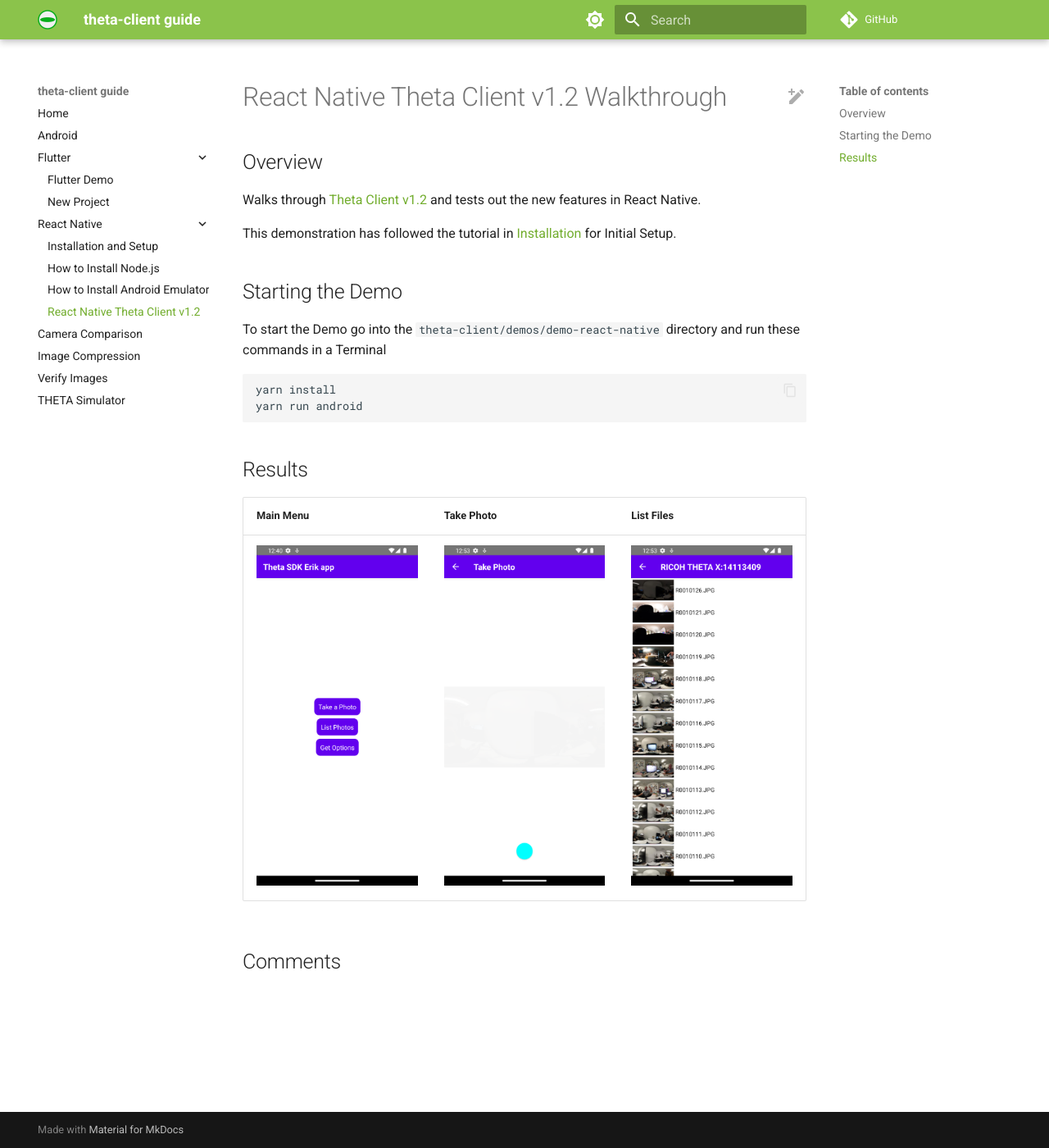
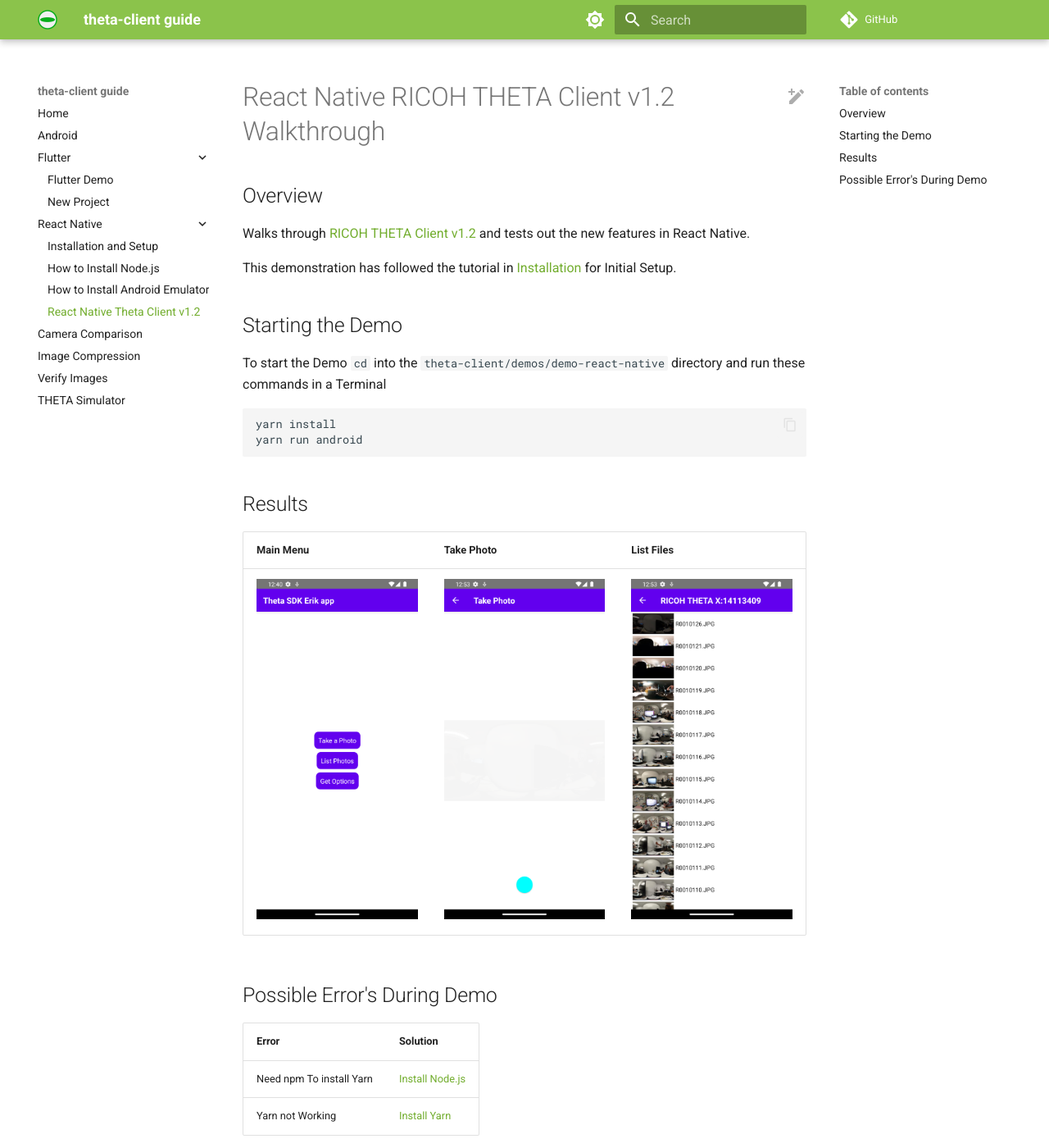
Before and after one commit to theta360developers/theta-client-guide, an MkDocs documentation site: the page built from docs/react-native-theta-client-1_2.md, in a window 1280 px wide and 1400 px high. Shown: the whole window at 82% size. Built offline with MkDocs 1.6.1 and Material for MkDocs 9.7.7, drawn with Linux system fonts in a browser that asks for light colours; comment, search, counter and statistics services are not loaded.

Commit message:
Added fixes to possible errors

````diff
--- a/docs/react-native-theta-client-1_2.md
+++ b/docs/react-native-theta-client-1_2.md
@@ -2,17 +2,17 @@
 comments: true
 ---
 
-# React Native Theta Client v1.2 Walkthrough
+# React Native RICOH THETA Client v1.2 Walkthrough
 
 ## Overview
 
-Walks through [Theta Client v1.2](https://github.com/ricohapi/theta-client/releases/tag/1.2.0) and tests out the new features in React Native.
+Walks through [RICOH THETA Client v1.2](https://community.theta360.guide/t/theta-client-official-sdk-v1-2-released-with-client-mode-time-shift-previewformat-and-more/9067) and tests out the new features in React Native.
 
 This demonstration has followed the tutorial in [Installation](react-native-install.md) for Initial Setup.
 
 ## Starting the Demo
 
-To start the Demo go into the `theta-client/demos/demo-react-native` directory and run these commands in a Terminal
+To start the Demo `cd` into the `theta-client/demos/demo-react-native` directory and run these commands in a Terminal
 
 ```
 yarn install
@@ -24,3 +24,10 @@
 | Main Menu | Take Photo   | List Files |
 | ----------- | ----------| ---------- |
 | ![screenshot1](images/react_native/windows/scrnshotAndroid1.png){ width="250"} | ![screenshot2](Screenshot_1687290803.png){ width="250"}  | ![screenshot3](Screenshot_1687290798.png){ width="250"}|
+
+## Possible Error's During Demo
+
+ Error | Solution                              |
+| ----------- | ------------------------------------ |
+| Need npm To install Yarn | [Install Node.js](../how-to-install-nodejs)  |
+| Yarn not Working | [Install Yarn](../react-native-install/#install-and-run-yarn) |
````
Also changed, not shown: docs/react-native-install.md (+6 -2 lines).
